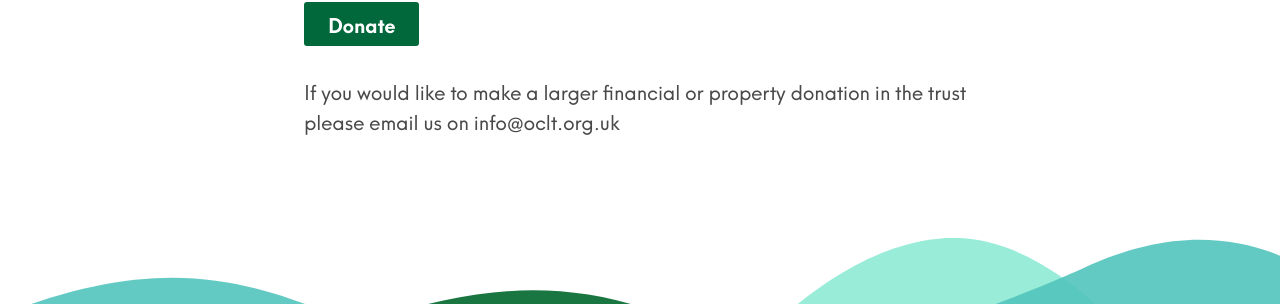
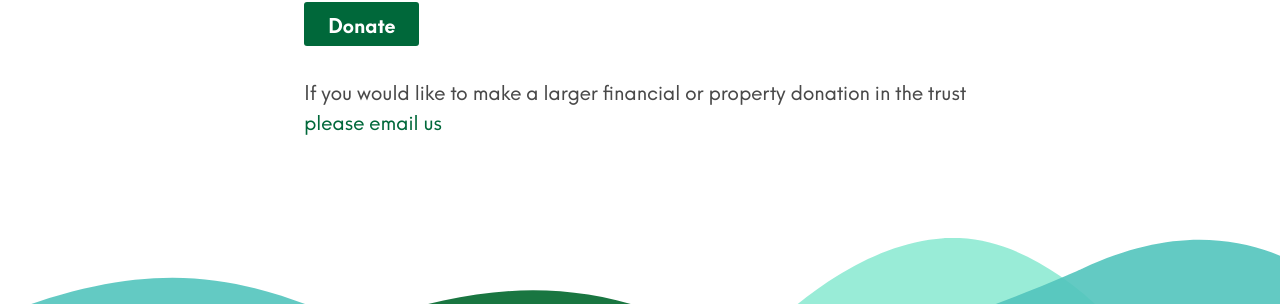
Before and after one commit to johnpuddephatt/oclt, a Jekyll site: the page built from _pages/invest.md, in a window 1280 px wide. Shown: the part 1504-1808 px from the top of the page. Built offline with Jekyll 4.4.1, drawn with Linux system fonts in a browser that asks for light colours.

Commit message:
Update from Forestry.io Charlie Fisher updated _pages/invest.md

```diff
--- a/_pages/invest.md
+++ b/_pages/invest.md
@@ -33,4 +33,4 @@ As a small charity we maintain our year-to-year operations through the support o
 {% include button.html link="https://www.paypal.me/oclt" text="Donate" %}
 <br>
 <br>
-If you would like to make a larger financial or property donation in the trust please email us on info@oclt.org.uk
+If you would like to make a larger financial or property donation in the trust [please email us](https://www.oclt.org.uk/contact/)
```
